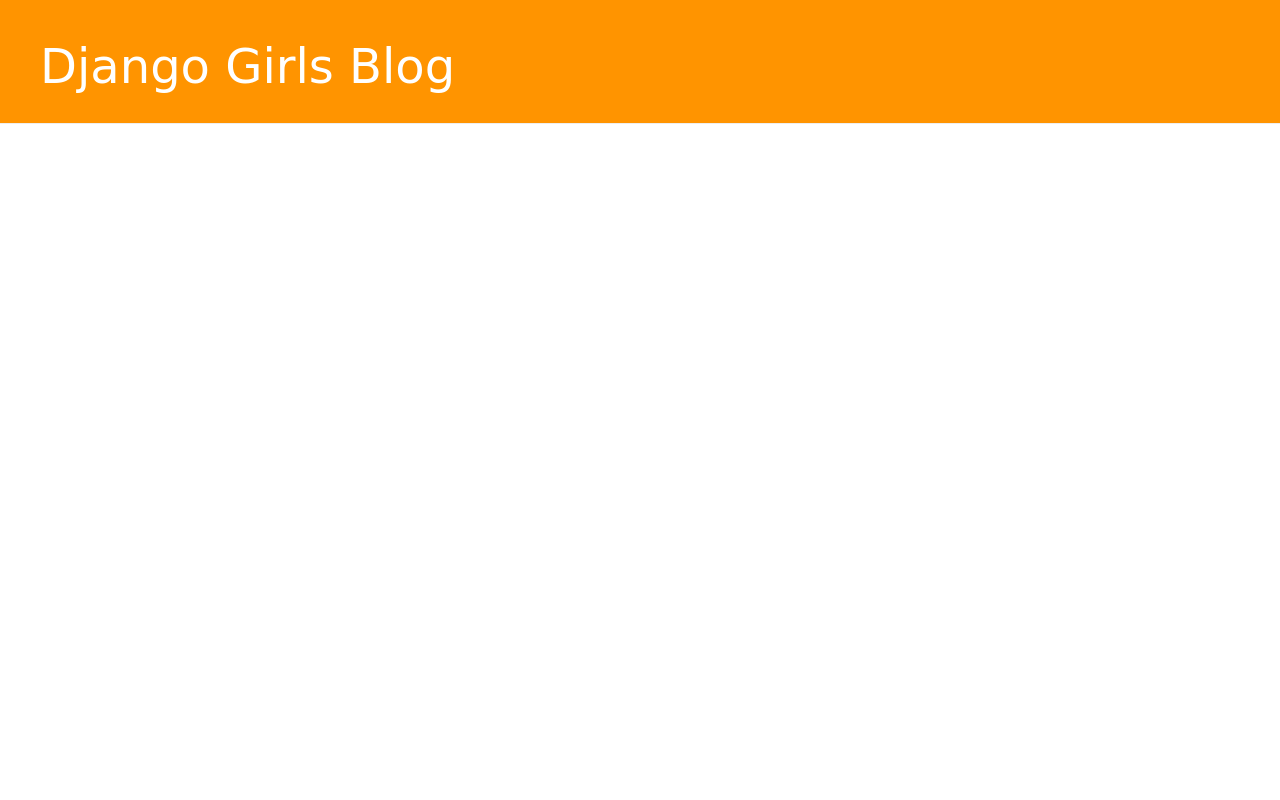
After one commit to dadclak/Django-Step-2, a Django app: template blog/templates/blog/base.html in a window 1280 px wide. The commit adds this page. Run offline with Django 3.2, Linux system fonts and the light colour scheme; the template is opened without the code that fills it, so the values that code supplies are empty; some libraries are stand-ins or nearby versions.

Commit message:
add temlates and static files

```diff
--- /dev/null
+++ b/blog/static/css/blog.css
@@ -0,0 +1,46 @@
+.page-header {
+    background-color: #ff9400;
+    margin-top: 0;
+    padding: 20px 20px 20px 40px;
+}
+
+.page-header h1, .page-header h1 a, .page-header h1 a:visited, .page-header h1 a:active {
+    color: #ffffff;
+    font-size: 36pt;
+    text-decoration: none;
+}
+
+.content {
+    margin-left: 40px;
+}
+
+h1, h2, h3, h4 {
+    font-family: 'Lobster', cursive;
+}
+
+.date {
+    color: #828282;
+}
+
+.save {
+    float: right;
+}
+
+.post-form textarea, .post-form input {
+    width: 100%;
+}
+
+.top-menu, .top-menu:hover, .top-menu:visited {
+    color: #ffffff;
+    float: right;
+    font-size: 26pt;
+    margin-right: 20px;
+}
+
+.post {
+    margin-bottom: 70px;
+}
+
+.post h1 a, .post h1 a:visited {
+    color: #000000;
+}
--- /dev/null
+++ b/blog/templates/blog/base.html
@@ -0,0 +1,23 @@
+{% load staticfiles %}
+<html>
+    <head>
+        <title>Django Girls blog</title>
+        <link rel="stylesheet" href="//maxcdn.bootstrapcdn.com/bootstrap/3.2.0/css/bootstrap.min.css">
+        <link rel="stylesheet" href="//maxcdn.bootstrapcdn.com/bootstrap/3.2.0/css/bootstrap-theme.min.css">
+        <link rel="stylesheet" href="{% static 'css/blog.css' %}">
+    </head>
+    <body>
+        <div class="page-header">
+            <h1><a href="/">Django Girls Blog</a></h1>
+        </div>
+
+        <div class="content container">
+            <div class="row">
+                <div class="col-md-8">
+                   {% block content %}
+                   {% endblock %}
+                </div>
+            </div>
+        </div>
+    </body>
+</html>
--- a/blog/urls.py
+++ b/blog/urls.py
@@ -3,4 +3,5 @@ from . import views
 
 urlpatterns = [
     path('', views.post_list, name='post_list'),
+    path('post/<int:pk>/', views.post_detail, name='post_detail'),
 ]
```
Also changed, not shown: blog/templates/blog/post_detail.html (added, +13 -0 lines), blog/templates/blog/post_list.html (+12 -21 lines), blog/views.py (+9 -2 lines).
